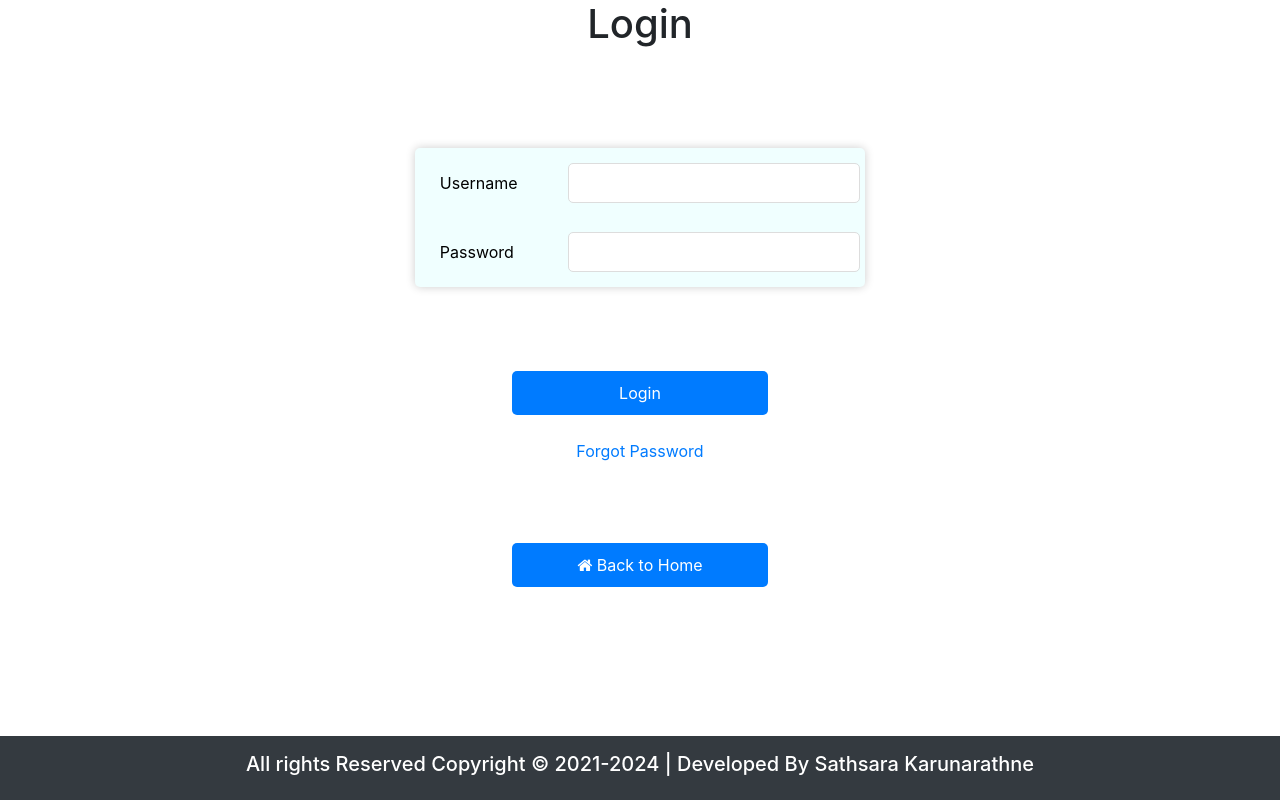
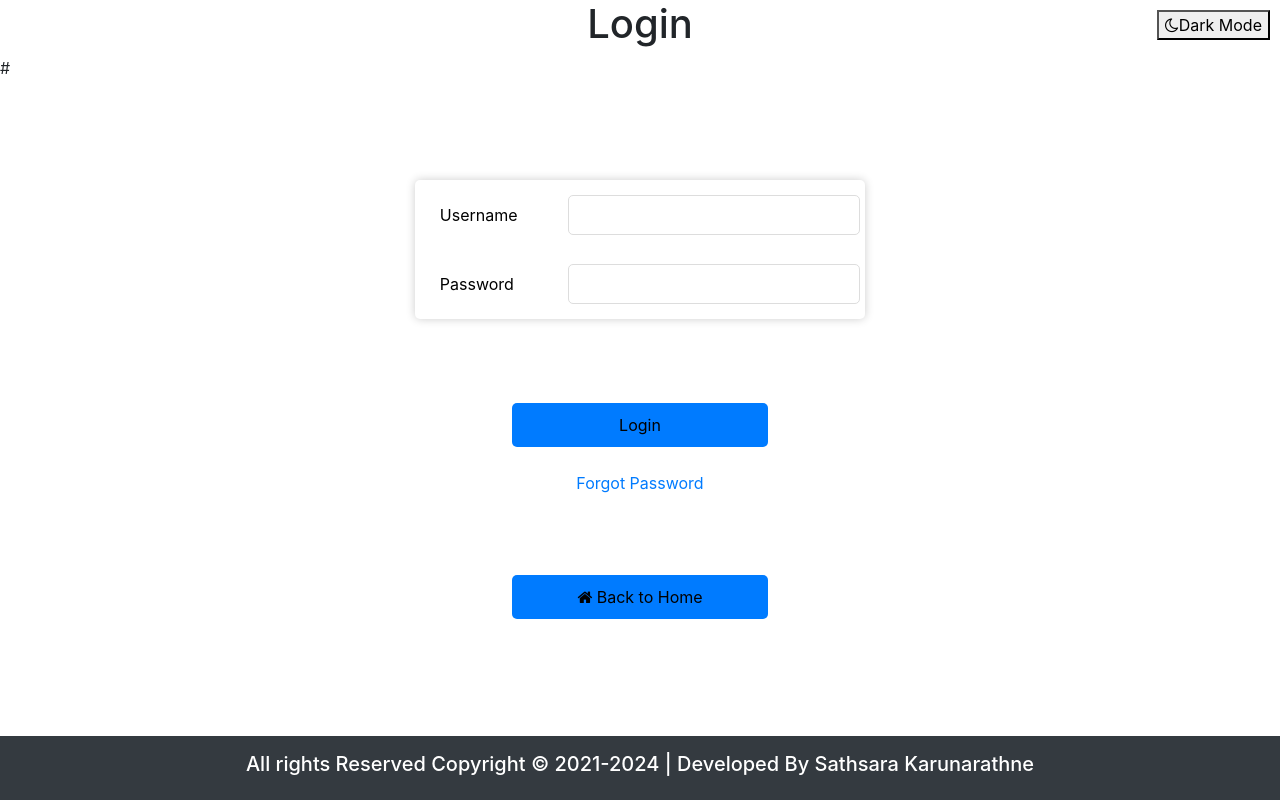
Before and after one commit to RomiS08/Attendance-reg, a PHP site: page /login.php in a window 1280 px wide. Run offline with PHP 8.4, Linux system fonts and the light colour scheme; data that the repository does not hold is empty.

Commit message:
Add Dark mode toggle to login page

```diff
--- a/css/login.css
+++ b/css/login.css
@@ -1,11 +1,37 @@
+:root {
+    --bg-color: #ffffff;
+    /* Light mode background color */
+    --text-color: #000000;
+    /* Light mode text color */
+    --bg-color-dark: #616161;
+    /* Dark mode background color */
+    --text-color-dark: #ffffff;
+    /* Dark mode text color */
+
+}
+
+.dark-mode {
+    --bg-color: var(--bg-color-dark);
+    --text-color: var(--text-color-dark);
+}
+
+#dark-mode-toggle {
+    position: fixed;
+    top: 10px;
+    right: 10px;
+}
+
+body {
+    background-color: var(--bg-color);
+}
+
 .table {
     width: 450;
     min-inline-size: 100px !important;
-    background-color: #ffffff;
+    background-color: var(--bg-color);
     box-shadow: 0px 0px 10px 0px #00000033;
     border-radius: 5px;
     margin: 100 auto;
-    background-color: azure;
     padding: 10px !important;
 }
 
@@ -21,7 +47,7 @@
 
 .btn-primary {
     background-color: #007BFF;
-    color: #fff;
+    color: var(--text-color);
     border: none;
     width: 20% !important;
     padding: 10px;
@@ -40,14 +66,12 @@ a {
     color: #007BFF;
     display: block;
     text-align: center;
-
-
 }
 
 label {
     margin: 10px;
     padding: 10px;
-    color: black;
+    color: var(--text-color);
 }
 
 .alert {
--- a/login.php
+++ b/login.php
@@ -6,6 +6,7 @@
     <script src="https://code.jquery.com/jquery-3.5.1.min.js"></script>
     <script src="https://cdn.jsdelivr.net/npm/popper.js@1.16.0/dist/umd/popper.min.js"></script>
     <script src="https://stackpath.bootstrapcdn.com/bootstrap/4.5.0/js/bootstrap.min.js"></script>
+
 
 
     <!-------- Customized CSS ---------->
@@ -45,7 +46,13 @@ error_reporting(E_ALL);
 ?>
 
 
-<h1 class="text-center"><?php echo $title ?></h1>
+<h1 class="text-center"><?php echo $title ?></h1> #
+
+<button id="dark-mode-toggle">
+    <i id="dark-mode-icon" class="fa fa-moon-o"></i>Dark Mode
+</button>
+
+
 
 <form action="<?php echo htmlentities($_SERVER['PHP_SELF']); ?>" method="post">
     <table class="table table-sm table-borderless">
@@ -80,4 +87,20 @@ error_reporting(E_ALL);
 </br>
 </br>
 
+<script>
+document.getElementById('dark-mode-toggle').addEventListener('click', function() {
+    document.body.classList.toggle('dark-mode');
+    var icon = document.getElementById('dark-mode-icon');
+    if (document.body.classList.contains('dark-mode')) {
+        icon.className = 'fa fa-sun-o';
+    } else {
+        icon.className = 'fa fa-moon-o';
+    }
+});
+
+</script>
+
+
+
+
 <?php include_once 'includes/footer.php'?>
```
